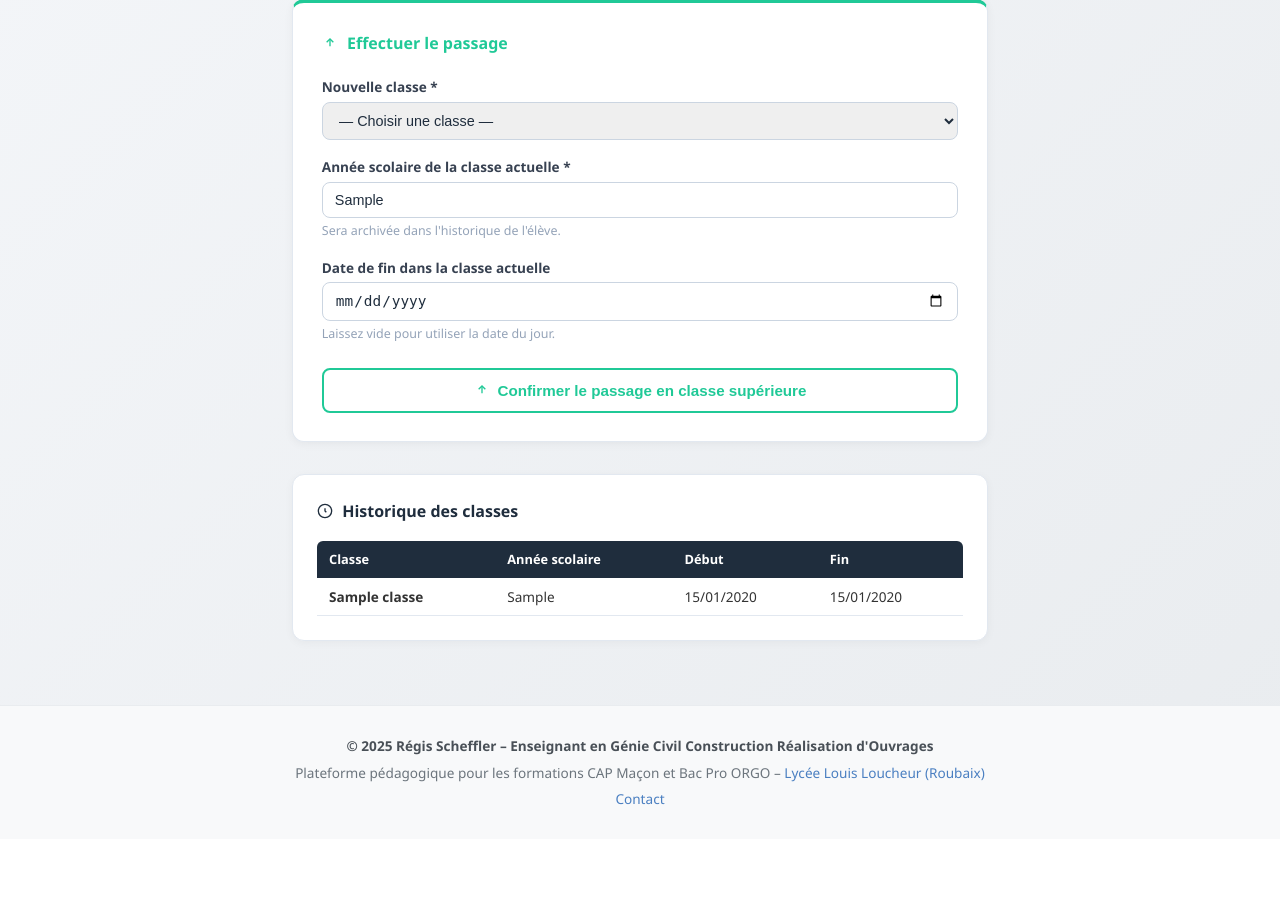
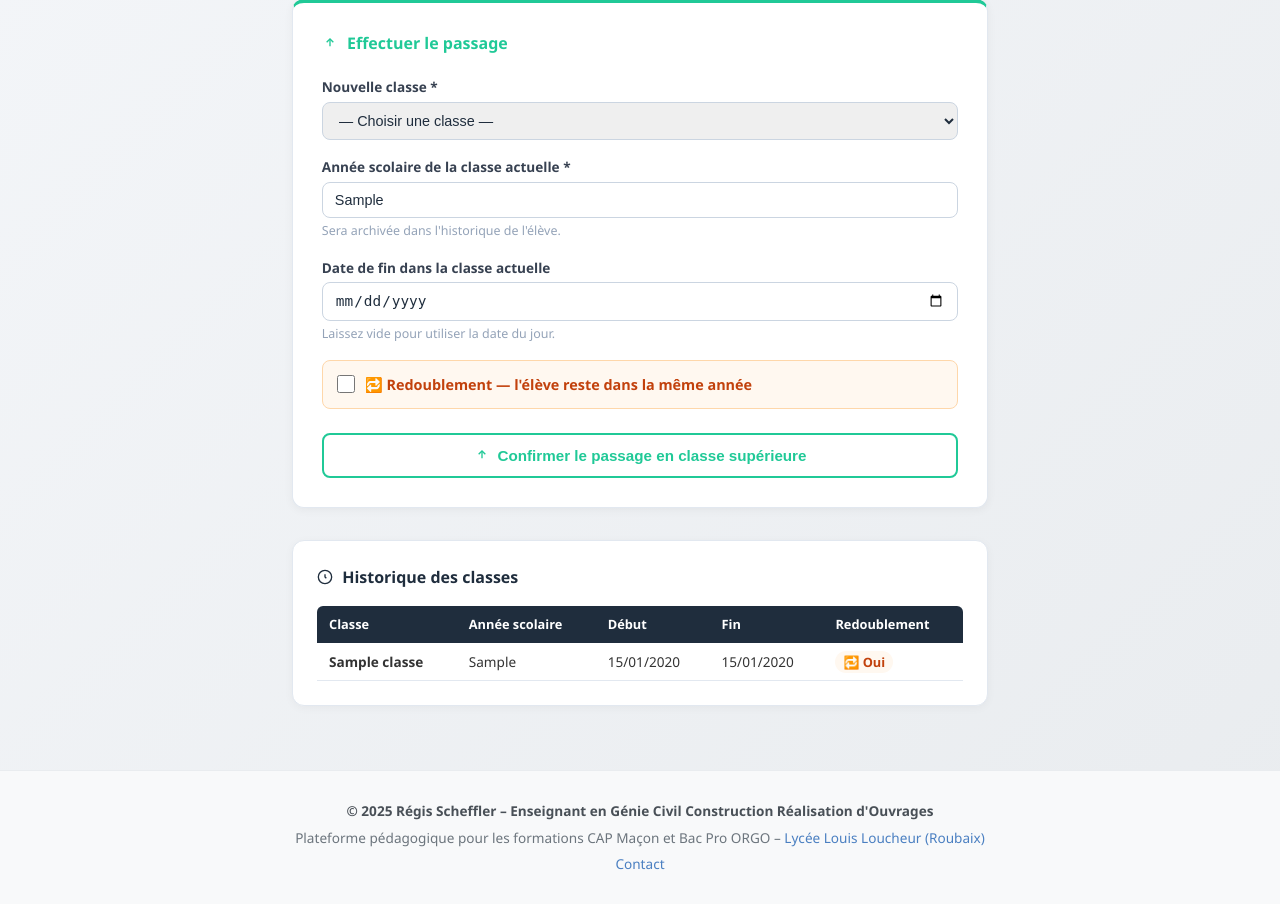
Before and after one commit to regisscheffler-ship-it/plateforme-pedagogique, a Django app: page /gestion/eleves/1/passer-classe/ in a window 1280 px wide. Shown: the part 508-1412 px from the top of the page. Before the commit the page ends 1313 px from the top, so only its background shows below. Run offline with Django 5.2, Linux system fonts and the light colour scheme; a user stored in the database is signed in; tables that the repository leaves empty hold one stand-in row (values such as "Sample post").

Commit message:
Ajout case redoublement dans passage classe superieure

```diff
--- a/core/models.py
+++ b/core/models.py
@@ -1400,6 +1400,7 @@ class HistoriqueClasse(models.Model):
     )
     date_debut = models.DateField(verbose_name='Date de début')
     date_fin = models.DateField(null=True, blank=True, verbose_name='Date de fin')
+    redoublement = models.BooleanField(default=False, verbose_name='Redoublement')
 
     class Meta:
         verbose_name = "Historique classe"
--- a/core/templates/core/passer_en_classe_superieure.html
+++ b/core/templates/core/passer_en_classe_superieure.html
@@ -136,6 +136,12 @@
                 <input type="date" id="date_fin" name="date_fin">
                 <div class="form-hint">Laissez vide pour utiliser la date du jour.</div>
             </div>
+            <div class="form-group" style="display:flex;align-items:center;gap:10px;background:#fff8f0;border:1px solid #fed7aa;border-radius:8px;padding:12px 14px;">
+                <input type="checkbox" id="redoublement" name="redoublement" style="width:18px;height:18px;accent-color:#f97316;cursor:pointer;">
+                <label for="redoublement" style="margin:0;font-size:0.9rem;font-weight:600;color:#c2410c;cursor:pointer;">
+                    🔁 Redoublement — l'élève reste dans la même année
+                </label>
+            </div>
             <button type="submit" class="btn-submit">
                 <svg width="16" height="16" viewBox="0 0 24 24" fill="none" stroke="currentColor" stroke-width="2"><path d="M17 11l-5-5-5 5"/><path d="M12 6v11"/></svg>
                 Confirmer le passage en classe supérieure
@@ -152,7 +158,7 @@
         </h2>
         <table class="hist-table">
             <thead>
-                <tr><th>Classe</th><th>Année scolaire</th><th>Début</th><th>Fin</th></tr>
+                <tr><th>Classe</th><th>Année scolaire</th><th>Début</th><th>Fin</th><th>Redoublement</th></tr>
             </thead>
             <tbody>
                 {% for h in historique %}
@@ -161,6 +167,7 @@
                     <td>{{ h.annee }}</td>
                     <td>{{ h.date_debut|date:"d/m/Y" }}</td>
                     <td>{% if h.date_fin %}{{ h.date_fin|date:"d/m/Y" }}{% else %}<span style="color:#94a3b8;">En cours</span>{% endif %}</td>
+                    <td>{% if h.redoublement %}<span style="background:#fff8f0;color:#c2410c;padding:2px 8px;border-radius:12px;font-size:0.8rem;font-weight:600;">🔁 Oui</span>{% else %}<span style="color:#94a3b8;">—</span>{% endif %}</td>
                 </tr>
                 {% endfor %}
             </tbody>
--- a/core/views.py
+++ b/core/views.py
@@ -2526,6 +2526,7 @@ def passer_en_classe_superieure(request, eleve_id):
         nouvelle_classe_id = request.POST.get('nouvelle_classe')
         annee_actuelle     = request.POST.get('annee_actuelle', '').strip()
         date_fin_str       = request.POST.get('date_fin', '')
+        redoublement       = request.POST.get('redoublement') == 'on'
         if not nouvelle_classe_id or not annee_actuelle:
             messages.error(request, "❌ La nouvelle classe et l'année scolaire sont obligatoires.")
         else:
@@ -2542,6 +2543,7 @@ def passer_en_classe_superieure(request, eleve_id):
                     annee=annee_actuelle,
                     date_debut=eleve.date_inscription.date() if hasattr(eleve.date_inscription, 'date') else date.today(),
                     date_fin=date_fin_val,
+                    redoublement=redoublement,
                 )
             # Affecter la nouvelle classe
             ancienne_classe = eleve.classe.nom if eleve.classe else '—'
```
Also changed, not shown: core/migrations/0013_add_redoublement_historiqueClasse.py (added).
